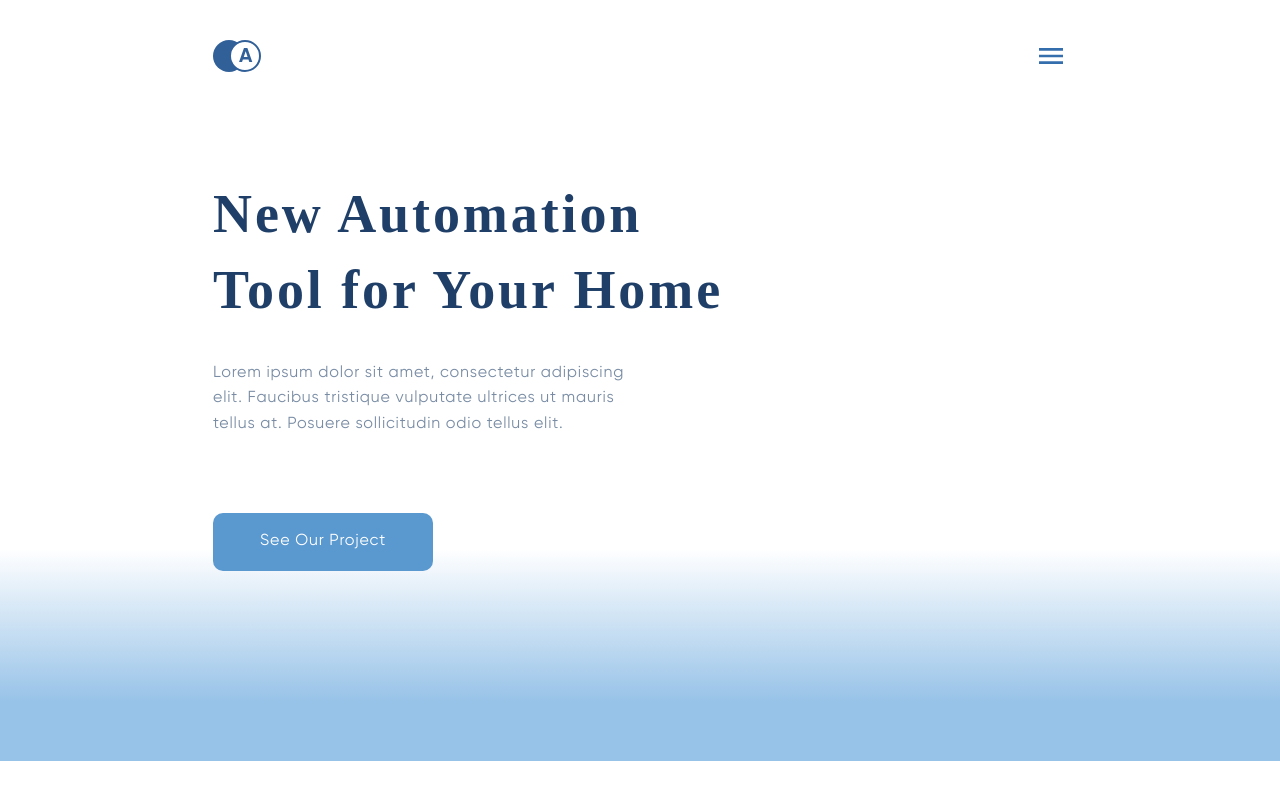
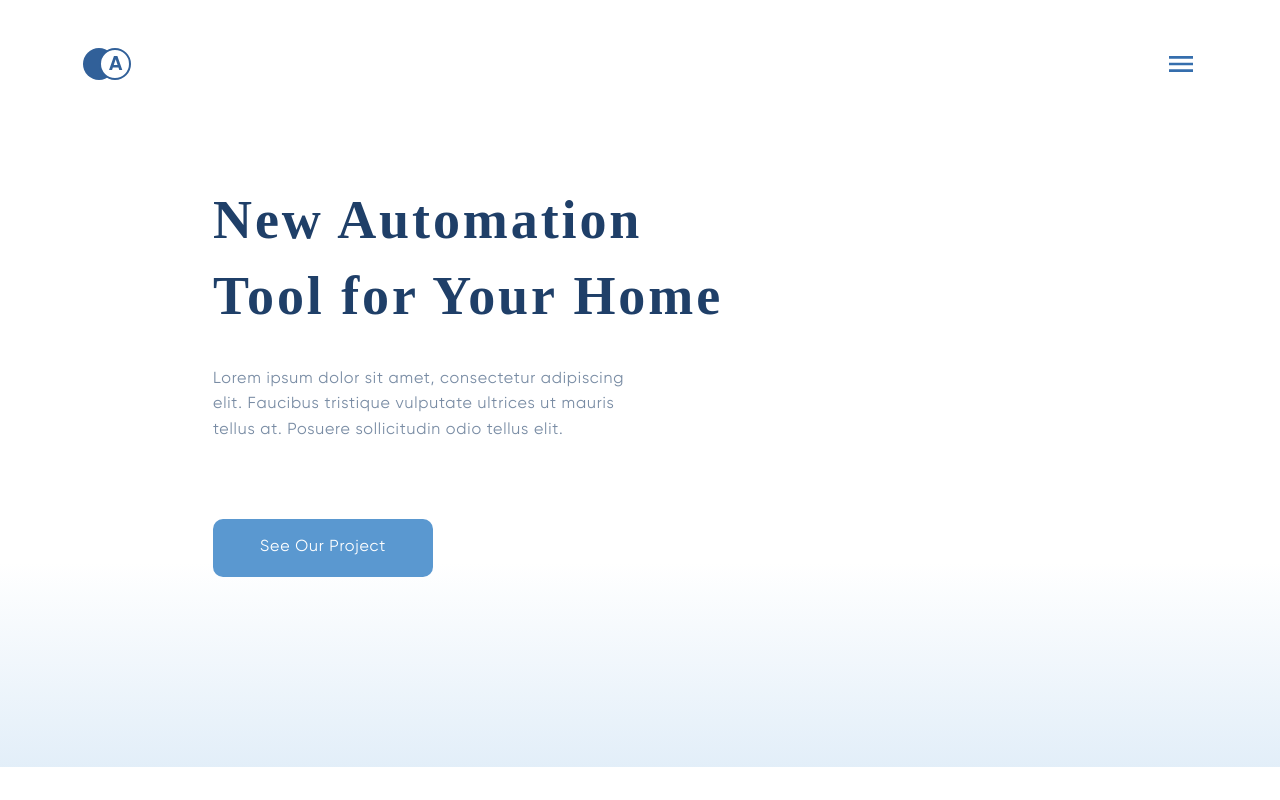
Before and after one commit to foyeah/delement-landingpage, a website built with webpack: page src/index.html in a window 1280 px wide. Shown: the top 800 px of the page. Built offline with nearby package versions, Linux system fonts and the light colour scheme; files whose address does not match are found by name.

Commit message:
20m fix all styling

```diff
--- a/src/index.html
+++ b/src/index.html
@@ -11,7 +11,6 @@
 
 <body>
   <header class="header">
-    <div class="container header__container">
     <a class="header__logo logo" href="#">
       <img class="logo__img" src="assets/images/logo.svg" alt="Afrianska logo">
     </a>
@@ -22,7 +21,6 @@
         </svg>
       </button>
     </nav>
-    </div>
   </header>
   <main>
     <section class="hero">
--- a/src/styles/header.scss
+++ b/src/styles/header.scss
@@ -1,15 +1,13 @@
 @import 'variabiles.scss';
 
 .header {
-  padding-top: 32px;
-
-  &__container {
-    height: 48px;
-    display: flex;
-    flex-direction: row;
-    justify-content: space-between;
-    align-items: center;
-  }
+  display: flex;
+  padding: 64px 83px 22px;
+  height: 48px;
+  display: flex;
+  flex-direction: row;
+  justify-content: space-between;
+  align-items: center;
 }
 
 .menu {
--- a/src/styles/hero.scss
+++ b/src/styles/hero.scss
@@ -1,7 +1,7 @@
 @import 'variabiles.scss';
 
 .hero {
-  background: linear-gradient(0deg, #98C3E8 8.84%, rgba(152, 195, 232, 0) 31.12%);
+  background: linear-gradient(0deg, rgba(152, 195, 232, 0.28) 0%, rgba(150, 195, 232, 0) 30%);
 
   &__wrapper {
     padding-top: 97px;
```
Lines whose indentation alone changed are shown as unchanged.
